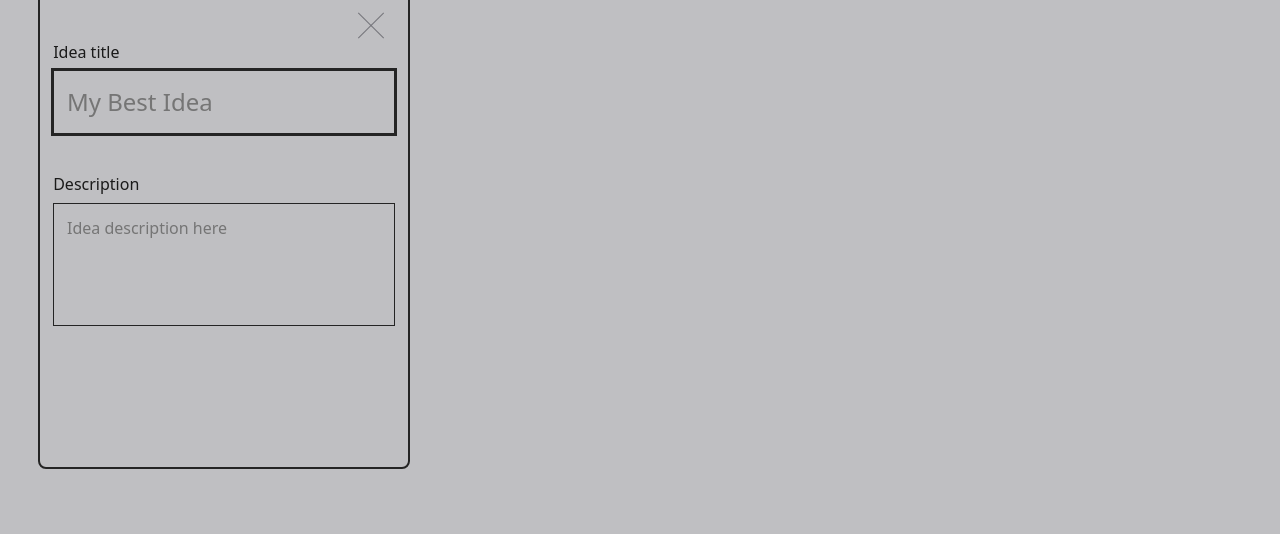
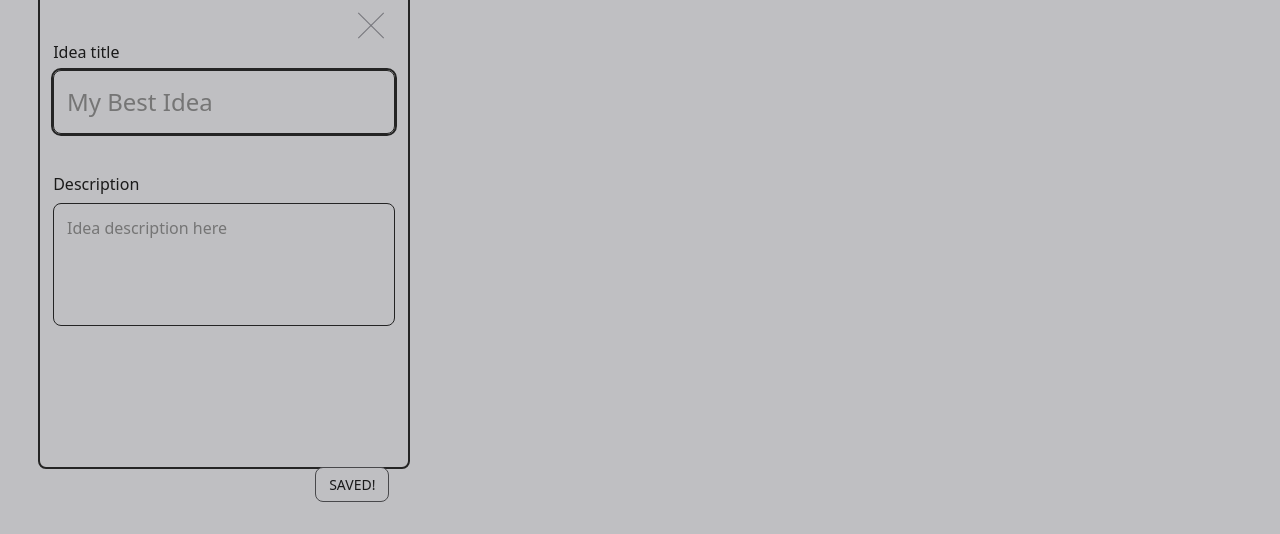
Before and after one commit to juliscapucin/idea-board, a React (Vite) app: page / in a window 1280 px wide. Both pictures are taken after a click on the button "Create New Card". Shown: the part 263-797 px from the top of the page. Built offline with nearby package versions, Linux system fonts and the light colour scheme.

Commit message:
add toast component

```diff
--- a/src/App.tsx
+++ b/src/App.tsx
@@ -1,4 +1,4 @@
-import { useEffect, useRef, useState } from "react"
+import { useEffect, useLayoutEffect, useRef, useState } from "react"
 
 import Flip from "gsap/Flip"
 
@@ -39,7 +39,7 @@ function App() {
 	}
 
 	// FLIP ANIMATION
-	useEffect(() => {
+	useLayoutEffect(() => {
 		if (!flipState) return
 
 		Flip.from(flipState, {
--- a/src/components/DropDownMenu.tsx
+++ b/src/components/DropDownMenu.tsx
@@ -1,4 +1,4 @@
-import { useEffect, useRef, useState } from "react"
+import { useEffect, useLayoutEffect, useRef, useState } from "react"
 
 import gsap from "gsap"
 import Flip from "gsap/Flip"
@@ -56,7 +56,7 @@ export default function DropDownMenu({
 	}
 
 	// FLIP ANIMATION
-	useEffect(() => {
+	useLayoutEffect(() => {
 		if (!flipState) return
 
 		Flip.from(flipState, {
--- a/src/components/IdeaCard.tsx
+++ b/src/components/IdeaCard.tsx
@@ -1,4 +1,4 @@
-import { useEffect, useRef, useState } from "react"
+import { useEffect, useLayoutEffect, useRef, useState } from "react"
 
 import gsap from "gsap"
 import Flip from "gsap/Flip"
@@ -10,6 +10,7 @@ import { IdeaCardType } from "../types"
 import { duplicatedTitleMessage } from "../lib/feedback-messages"
 import { formatDateAndTime, saveToLocalStorage } from "../lib/utils"
 import { useCardDrag } from "../hooks"
+import { Toast } from "../components"
 import { Button, ButtonClose } from "./Buttons"
 
 type IdeaCardProps = {
@@ -33,6 +34,7 @@ export default function IdeaCard({
 	const [characterCount, setCharacterCount] = useState(0)
 	const [isEditingTitle, setIsEditingTitle] = useState(false)
 	const [isEditingDescription, setIsEditingDescription] = useState(false)
+	const [showToast, setShowToast] = useState(false)
 	const [flipState, setFlipState] = useState<ReturnType<
 		typeof Flip.getState
 	> | null>(null)
@@ -88,7 +90,20 @@ export default function IdeaCard({
 			updatedCollection[cardToEditIndex] = editedCard
 
 			setIdeaCardCollection(updatedCollection)
-			saveToLocalStorage(updatedCollection)
+
+			// STORE DATA ON LOCAL STORAGE
+			const finalData = JSON.stringify(updatedCollection)
+			localStorage.setItem("ideaCardCollection", finalData)
+
+			// CHECK IF DATA WAS SAVED + SHOW TOAST
+			const storedData = localStorage.getItem("ideaCardCollection")
+			if (storedData === finalData) {
+				setShowToast(true)
+				console.log("saved")
+			} else {
+				console.log("not saved")
+				setShowToast(false)
+			}
 
 			setIsEditingTitle(false)
 			setIsEditingDescription(false)
@@ -109,7 +124,7 @@ export default function IdeaCard({
 	}
 
 	// FLIP ANIMATION
-	useEffect(() => {
+	useLayoutEffect(() => {
 		if (!flipState) return
 
 		Flip.from(flipState, {
@@ -144,7 +159,7 @@ export default function IdeaCard({
 		setCharacterCount(newDescription.length)
 	}, [newDescription])
 
-	// DRAGGABLE
+	// DRAGGABLE FUNCTIONALITY
 	useCardDrag(ideaCardRef.current, ideaCardCollection, setIdeaCardCollection)
 
 	return (
@@ -229,6 +244,7 @@ export default function IdeaCard({
 					Last edited on: {dateEdited}
 				</p>
 			</div>
+			<Toast {...{ showToast, setShowToast }} />
 		</div>
 	)
 }
--- a/src/components/toast.tsx
+++ b/src/components/toast.tsx
@@ -1,7 +1,40 @@
-export default function Toast() {
+import { useLayoutEffect, useRef } from "react"
+
+import gsap from "gsap"
+
+type ToastProps = {
+	showToast: boolean
+	setShowToast: (art: boolean) => void
+}
+
+export default function Toast({ showToast, setShowToast }: ToastProps) {
+	const toastRef = useRef(null)
+
+	useLayoutEffect(() => {
+		console.log(showToast)
+		if (!showToast) return
+
+		const ctx = gsap.context(() => {
+			const tl = gsap.timeline()
+			tl.to(toastRef.current, {
+				yPercent: -150,
+				ease: "power3.out",
+				duration: 0.3,
+			}).to(toastRef.current, {
+				xPercent: 200,
+				duration: 0.1,
+				ease: "power4.in",
+				delay: 1,
+				onComplete: () => setShowToast(false),
+			})
+		})
+
+		return () => ctx.revert()
+	}, [showToast])
+
 	return (
-		<div className='toast'>
-			<p className='toast__text'>Card successfully saved</p>
+		<div ref={toastRef} className='toast'>
+			<p className='toast__text'>SAVED!</p>
 		</div>
 	)
 }
--- a/src/lib/utils.ts
+++ b/src/lib/utils.ts
@@ -15,7 +15,9 @@ const formatDateAndTime = () => {
 }
 
 const saveToLocalStorage = (ideaCardCollection: IdeaCardType[]) => {
-	localStorage.setItem("ideaCardCollection", JSON.stringify(ideaCardCollection))
+	const finalData = JSON.stringify(ideaCardCollection)
+
+	localStorage.setItem("ideaCardCollection", finalData)
 }
 
 export { formatDateAndTime, saveToLocalStorage }
--- a/src/styles/idea-card.css
+++ b/src/styles/idea-card.css
@@ -13,6 +13,7 @@
 	padding-top: var(--space-lg);
 	border-radius: var(--radius-md);
 	border: solid 2px var(--color-primary);
+	/* overflow: hidden; */
 }
 
 .idea-card__close-button {
--- a/src/styles/main.css
+++ b/src/styles/main.css
@@ -29,7 +29,7 @@ h1 {
 input,
 textarea {
 	display: block;
-	border-radius: var(--round-corner-md);
+	border-radius: var(--radius-md);
 	border: 1px solid var(--color-primary);
 	padding: var(--space-xs);
 	font-size: 1rem;
--- a/src/styles/toast.css
+++ b/src/styles/toast.css
@@ -1,10 +1,13 @@
 .toast {
-	width: 10rem;
-	height: 5rem;
-	background-color: var(--color-primary);
+	position: absolute;
+	top: 100%;
+	right: 5%;
+	padding: var(--space-xxs) var(--space-xs);
+	background-color: var(--color-secondary);
 	border: 1px solid var(--color-faded-medium);
+	border-radius: var(--radius-md);
 }
 
 .toast__text {
-	font-size: var(--text-sm);
+	font-size: var(--text-xs);
 }
```
